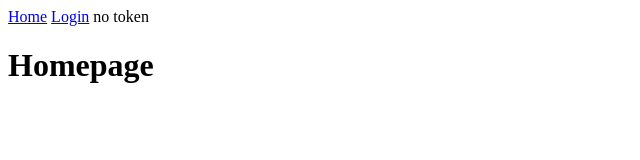
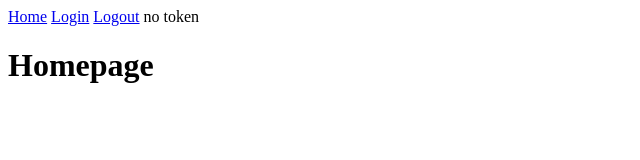
Before and after one commit to neil-lobo/scavenger-frontend, a SvelteKit app: page / in a window 1280 px wide. Shown: the top 160 px of the page, without its empty margins (0-640 px from the left). Built offline with nearby package versions, Linux system fonts and the light colour scheme; no server answers.

Commit message:
basic logout

```diff
--- a/src/routes/+layout.svelte
+++ b/src/routes/+layout.svelte
@@ -9,9 +9,16 @@
 	export let data: LayoutData;
 	const tokenStore = writable<string>();
 	setContext('token', tokenStore);
-	let user: User;
+	let user: User | undefined;
 
 	tokenStore.subscribe((jwt) => {
+		if (jwt === '') {
+			user = undefined;
+			if (browser) {
+				Cookies.remove('token');
+			}
+		}
+
 		if (jwt) {
 			user = jwtDecodeUser(jwt);
 			if (browser) {
@@ -45,8 +52,8 @@
 <nav>
 	<a href="/">Home</a>
 	<a href="/login">Login</a>
-	<!-- <a href="/signup">Signup</a>
-    <a href="/logout">Logout</a> -->
+	<!-- <a href="/signup">Signup</a> -->
+	<a href="/logout">Logout</a>
 	{JSON.stringify(user) ?? 'no token'}
 </nav>
 
```
Also changed, not shown: src/routes/logout/+page.svelte (added, +14 -0 lines).
